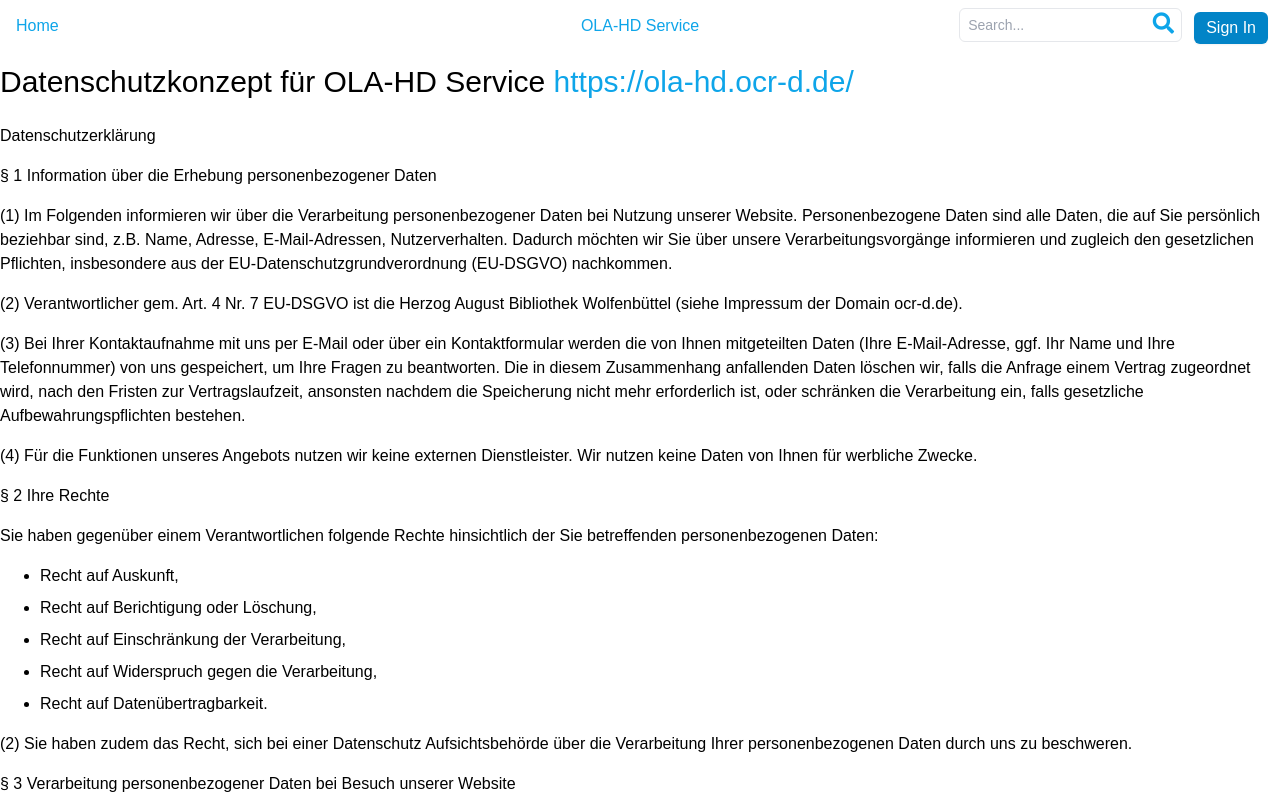
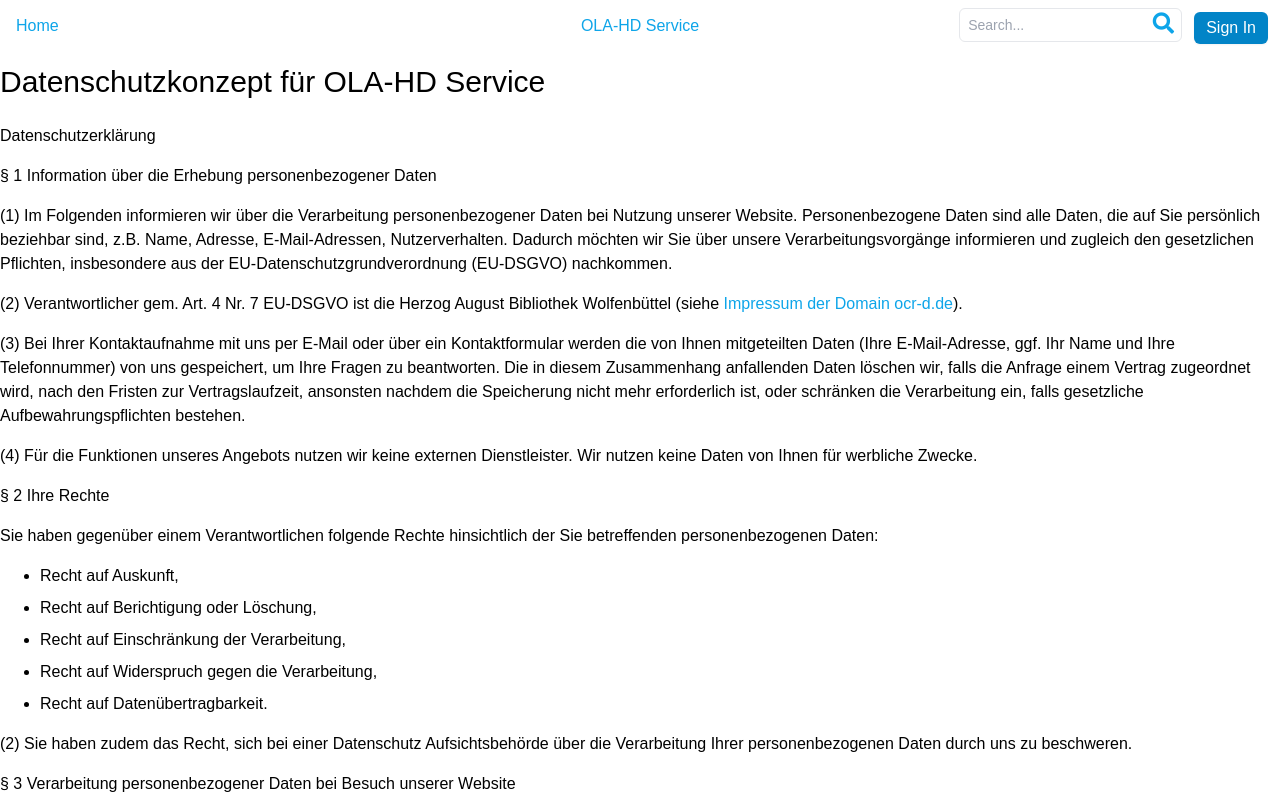
Before and after one commit to subugoe/olahd_user_frontend, a Vue app: page /data_protection in a window 1280 px wide. Shown: the top 800 px of the page. Built offline with nearby package versions, Linux system fonts and the light colour scheme; no server answers; a web font is replaced by a local one; what oidc-client would draw is missing.

Commit message:
Fix data protection, change imprint

```diff
--- a/src/layout/footer/index.vue
+++ b/src/layout/footer/index.vue
@@ -9,9 +9,9 @@
           <router-link class="flex flex-1" as="nav" active-class="active" to="/contact">
             <span class="nav-link text-white hover:text-sky-700">Kontakt</span>
           </router-link>
-          <router-link class="flex flex-1" as="nav" active-class="active" to="/imprint">
-            <span class="nav-link text-white hover:text-sky-700">Impressum</span>
-          </router-link>
+          <div class="flex flex-1">
+            <a href="https://ocr-d.de/de/impressum" target="_blank" class="nav-link text-white hover:text-sky-700">Impressum</a>
+          </div>
           <router-link class="flex flex-1" as="nav" active-class="active" to="/data_protection">
             <span class="nav-link text-white hover:text-sky-700">Datenschutzhinweis</span>
           </router-link>
--- a/src/pages/data_protection/index.vue
+++ b/src/pages/data_protection/index.vue
@@ -1,6 +1,6 @@
 <template>
   <section id="data_protection" class="container">
-    <h1>Datenschutzkonzept für OLA-HD Service <a href="https://ola-hd.ocr-d.de/">https://ola-hd.ocr-d.de/</a></h1>
+    <h1>Datenschutzkonzept für OLA-HD Service</h1>
     <p>Datenschutzerklärung</p>
     <p>§ 1 Information über die Erhebung personenbezogener Daten</p>
     <p>(1) Im Folgenden informieren wir über die Verarbeitung
@@ -11,7 +11,7 @@
       Pflichten, insbesondere aus der EU-Datenschutzgrundverordnung (EU-DSGVO)
       nachkommen.</p>
     <p>(2) Verantwortlicher gem. Art. 4 Nr. 7 EU-DSGVO ist die Herzog August
-      Bibliothek Wolfenbüttel (siehe Impressum der Domain ocr-d.de).</p>
+      Bibliothek Wolfenbüttel (siehe <a href="https://ocr-d.de/de/impressum">Impressum der Domain ocr-d.de</a>).</p>
     <p>(3) Bei Ihrer Kontaktaufnahme mit uns per E-Mail oder über ein
       Kontaktformular werden die von Ihnen mitgeteilten Daten (Ihre
       E-Mail-Adresse, ggf. Ihr Name und Ihre Telefonnummer) von uns
@@ -47,7 +47,7 @@
       wir verschiedene Leistungen an, für die Sie sich auf unserer Webseite
       mit einem Account der Gesellschaft für wissenschaftliche
       Datenverarbeitung Göttingen (GWDG) authentifizieren müssen. Dieser
-      Account unterliegt den Richtlinien für Datenverarbeiten der GWDG.</p>
+      Account unterliegt den Richtlinien für Datenverarbeitung der GWDG.</p>
     <p>§ 5 Widerspruch oder Widerruf gegen die Verarbeitung Ihrer Daten</p>
     <p>(1) Falls Sie eine Einwilligung zur Verarbeitung Ihrer Daten erteilt
       haben, können Sie diese jederzeit widerrufen. Ein solcher Widerruf
```
